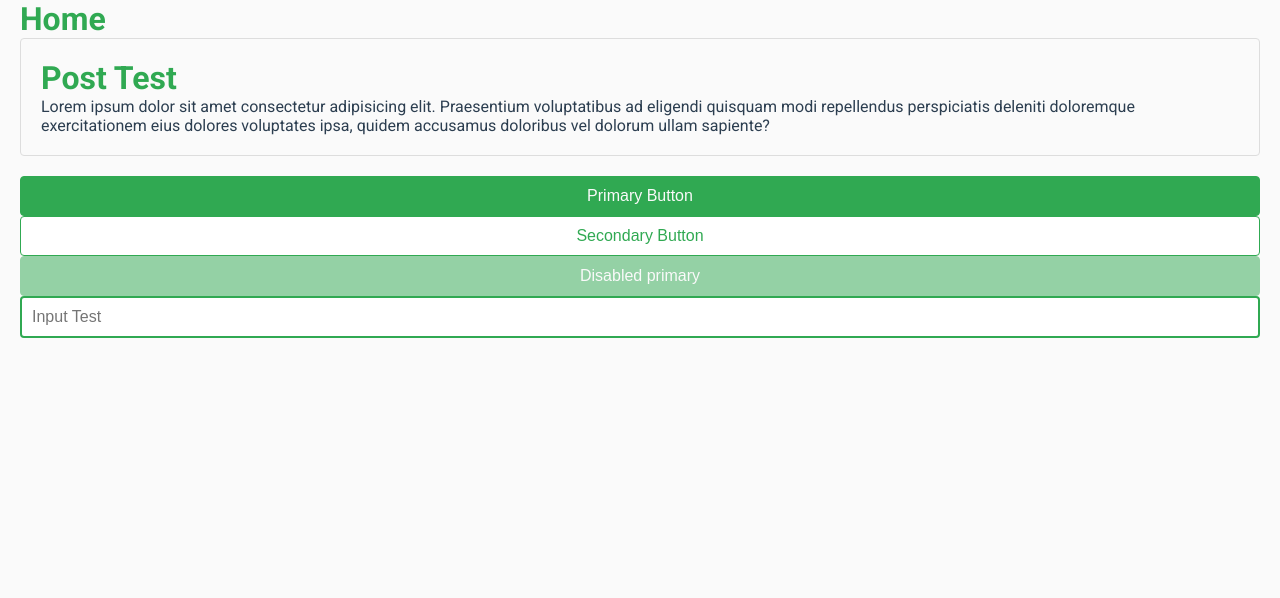
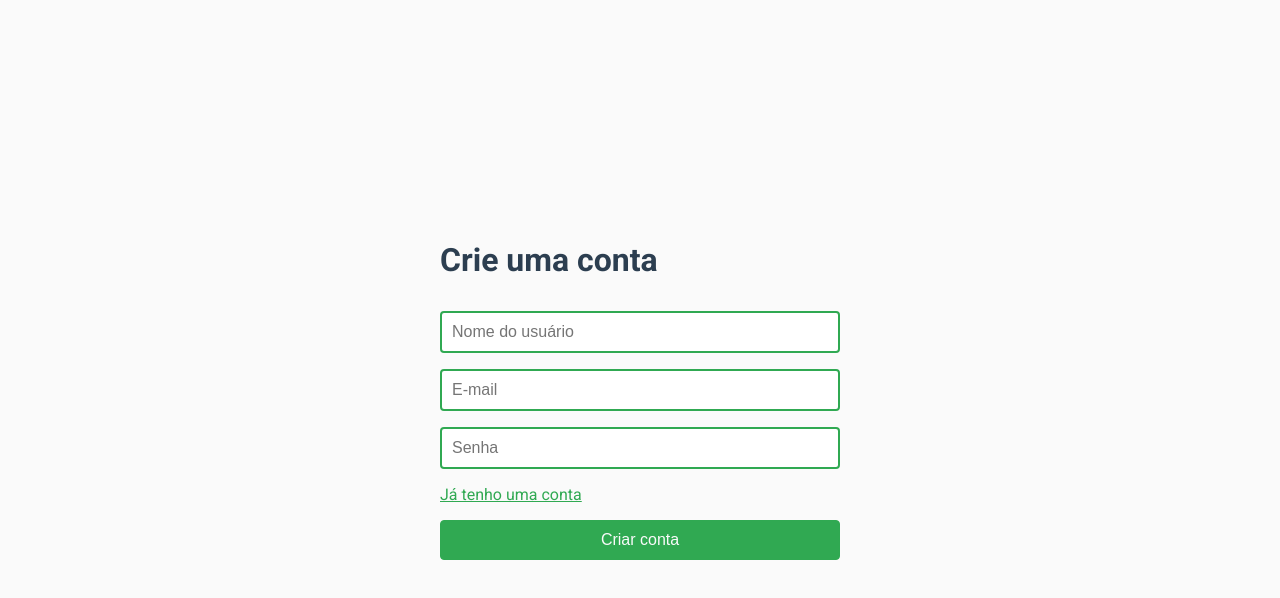
Before and after one commit to victormarques-ia/app-masterclass-react, a React (Vite) app: page / in a window 1280 px wide. Shown: the top 598 px of the page. Built offline with nearby package versions, Linux system fonts and the light colour scheme.

Commit message:
feat: create SignUp screen

```diff
--- a/src/App.tsx
+++ b/src/App.tsx
@@ -1,7 +1,7 @@
-import Home from "./pages/Home";
+import SignUp from "./pages/SignUp";
 
 function App() {
-  return <Home />;
+  return <SignUp />;
 }
 
 export default App;
--- /dev/null
+++ b/src/pages/SignUp/index.tsx
@@ -0,0 +1,74 @@
+import Button from "../../components/Button";
+import Input from "../../components/Input";
+import { Container } from "./styles";
+import { useForm, SubmitHandler } from "react-hook-form";
+import { zodResolver } from "@hookform/resolvers/zod";
+import signUpFormSchema, {
+  SignUpFormType,
+} from "../../utils/schemas/signUpFormSchema";
+import api from "../../api";
+import { useHandleApiRequest } from "../../hooks/useHandleApiRequest";
+import Form from "../../components/Form";
+
+export default function SignUp() {
+  const { loading, execute } = useHandleApiRequest();
+
+  const {
+    register,
+    handleSubmit,
+    formState: { errors },
+  } = useForm<SignUpFormType>({
+    resolver: zodResolver(signUpFormSchema),
+  });
+
+  const onSubmit: SubmitHandler<SignUpFormType> = async (body) => {
+    try {
+      await execute(() => api().post("/auth/local/register", body));
+
+      alert("Conta criada com sucesso");
+    } catch (error) {
+      alert("Erro ao criar conta");
+    }
+  };
+
+  return (
+    <Container>
+      <Form onSubmit={handleSubmit(onSubmit)}>
+        <h1
+          style={{
+            marginBottom: 16,
+          }}
+        >
+          Crie uma conta
+        </h1>
+
+        <Input
+          {...register("username")}
+          placeholder="Nome do usuário"
+          type="text"
+          error={errors.username?.message}
+        />
+
+        <Input
+          {...register("email")}
+          placeholder="E-mail"
+          type="email"
+          error={errors.email?.message}
+        />
+
+        <Input
+          {...register("password")}
+          placeholder="Senha"
+          type="password"
+          error={errors.password?.message}
+        />
+
+        <a href="/">Já tenho uma conta</a>
+
+        <Button type="submit" disabled={loading}>
+          Criar conta
+        </Button>
+      </Form>
+    </Container>
+  );
+}
--- /dev/null
+++ b/src/pages/SignUp/styles.tsx
@@ -0,0 +1,14 @@
+import styled from "styled-components";
+
+const Container = styled.div`
+  display: flex;
+  flex-direction: column;
+  align-items: center;
+  justify-content: center;
+
+  min-height: 100vh;
+
+  padding: 0 20px;
+`;
+
+export { Container };
```
